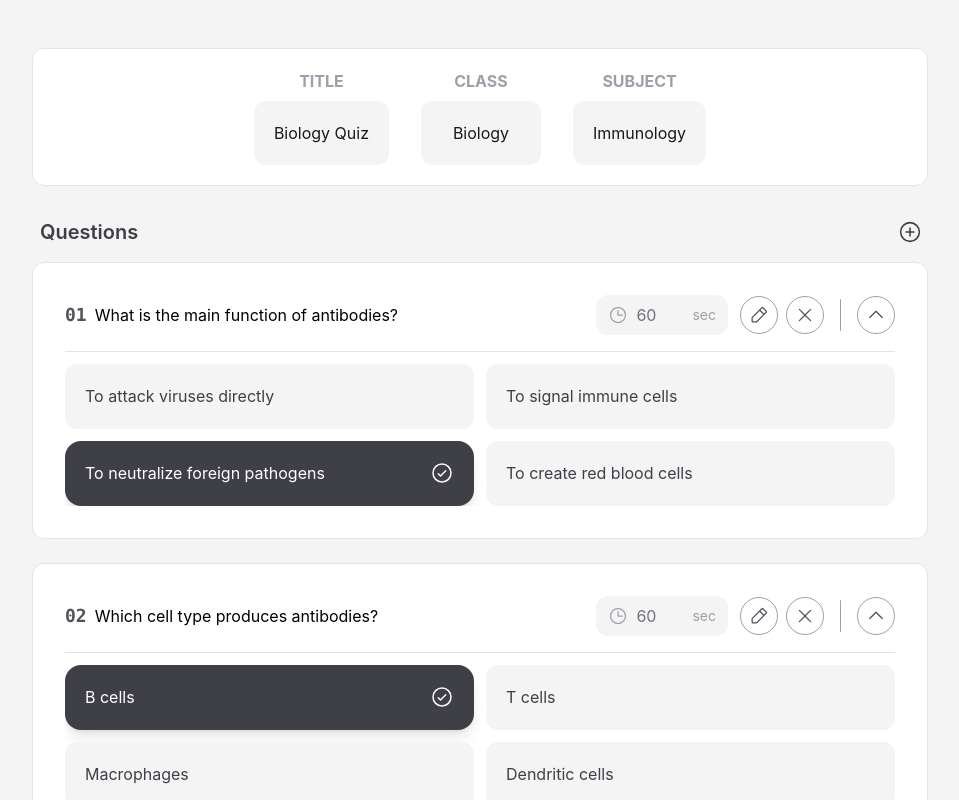
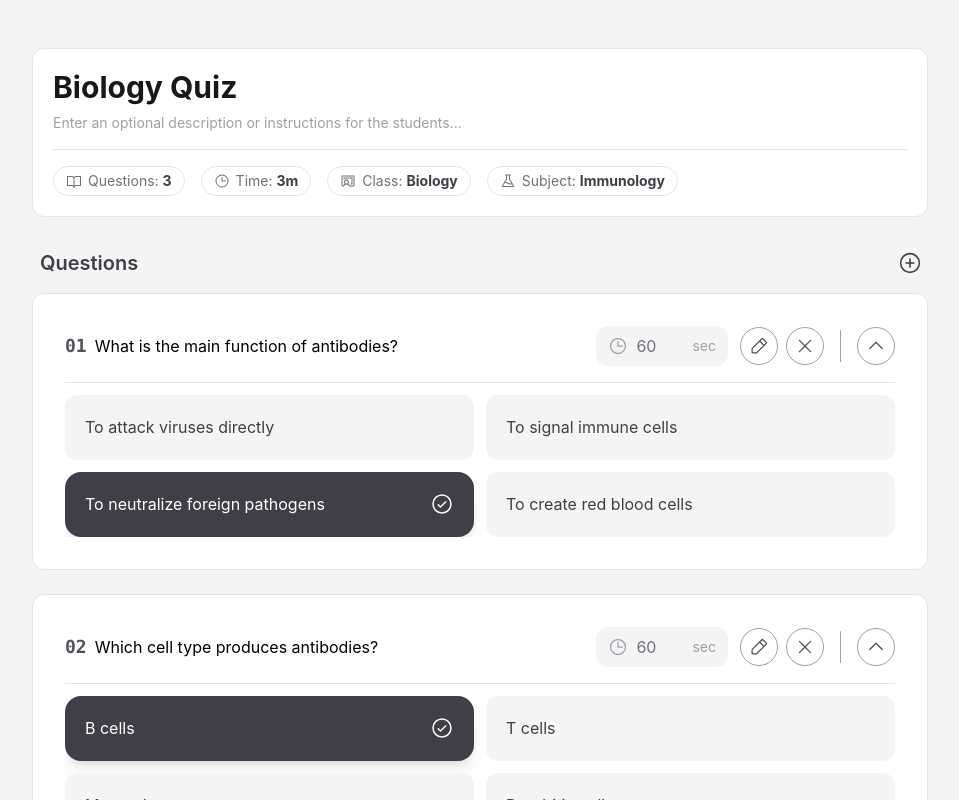
Before and after one commit to rabiibanine/quizlive, a React (Vite) app: page /quiz-editor in a window 1280 px wide. Shown: the top 800 px of the page, without its empty margins (160-1119 px from the left). Built offline with nearby package versions, Linux system fonts and the light colour scheme.

Commit message:
feat: redesign header card

```diff
--- a/src/pages/QuizEditorPage.tsx
+++ b/src/pages/QuizEditorPage.tsx
@@ -1,5 +1,9 @@
 import Card from "@/components/Card";
 import QuestionCardList from "@/components/QuestionCardList";
+
+import { BookOpenIcon, ClockIcon, ChalkboardTeacherIcon, FlaskIcon } from "@phosphor-icons/react";
+
+import { useMemo } from "react";
 
 const quiz = {
   quizInfo: { title: "Biology Quiz", class: "Biology", subject: "Immunology" },
@@ -34,32 +38,90 @@ const quiz = {
 };
 
 export default function QuizEditorPage() {
+  const { quizInfo } = quiz;
+  const totalSeconds = useMemo(() => {
+    return quiz.quizQuestions.reduce((acc, q) => acc + q.time, 0);
+  }, [quiz.quizQuestions]);
+
+  const totalTime = useMemo(() => {
+    const minutes = Math.floor(totalSeconds / 60);
+    const seconds = totalSeconds % 60;
+    return minutes > 0 ? `${minutes}m ${seconds > 0 ? `${seconds}s` : ""}` : `${seconds}s`;
+  }, [totalSeconds]);
+
+  const questionCount = useMemo(() => {
+    return quiz.quizQuestions.length;
+  }, [quiz.quizQuestions]);
+
   return (
     <div className="min-h-screen bg-zinc-100 flex justify-center py-12 px-12 md:px-36">
       <div className="w-full max-w-4xl">
         {/* Quiz Information */}
-        <Card
-          variant="outline"
-          fullWidth
-          padding="md"
-          className="flex self-start justify-center gap-8 flex-col sm:flex-row"
-        >
-          {Object.entries(quiz.quizInfo)
-            .filter(([key]) => key !== "questions")
-            .map(([key, value]) => {
-              return (
-                <div key={key} className="flex items-center flex-col gap-2">
-                  <p className="text-zinc-400">
-                    <strong>{key.toUpperCase()}</strong>
-                  </p>
-                  <Card className="bg-zinc-100 self-stretch min-w-30 transition-all hover:bg-zinc-200">
-                    <p className="text-center text-zinc-900">{value}</p>
-                  </Card>
-                </div>
-              );
-            })}
+        {/* <Card */}
+        {/*   variant="outline" */}
+        {/*   fullWidth */}
+        {/*   padding="md" */}
+        {/*   className="flex self-start justify-center gap-8 flex-col sm:flex-row" */}
+        {/* > */}
+        {/*   {Object.entries(quiz.quizInfo) */}
+        {/*     .filter(([key]) => key !== "questions") */}
+        {/*     .map(([key, value]) => { */}
+        {/*       return ( */}
+        {/*         <div key={key} className="flex items-center flex-col gap-2"> */}
+        {/*           <p className="text-zinc-400"> */}
+        {/*             <strong>{key.toUpperCase()}</strong> */}
+        {/*           </p> */}
+        {/*           <Card className="bg-zinc-100 self-stretch min-w-30 transition-all hover:bg-zinc-200"> */}
+        {/*             <p className="text-center text-zinc-900">{value}</p> */}
+        {/*           </Card> */}
+        {/*         </div> */}
+        {/*       ); */}
+        {/*     })} */}
+        {/* </Card> */}
+        <Card variant="outline" fullWidth padding="md" className="flex flex-col gap-4">
+          {/* Title and description */}
+          <div className="flex flex-col gap-2">
+            <h1 className="text-3xl font-bold text-zinc-900">{quizInfo.title}</h1>
+            <p className="text-zinc-400 text-sm">
+              Enter an optional description or instructions for the students...
+            </p>
+          </div>
+
+          <hr className="border-zinc-200" />
+
+          {/* Metadata row */}
+          <div className="flex flex-wrap items-center gap-4">
+            <div className="flex items-center gap-1.5 text-sm text-zinc-500 border border-zinc-200 rounded-full px-3 py-1">
+              <BookOpenIcon size={16} />
+              <span>
+                Questions: <strong className="text-zinc-700">{questionCount}</strong>
+              </span>
+            </div>
+
+            <div className="flex items-center gap-1.5 text-sm text-zinc-500 border border-zinc-200 rounded-full px-3 py-1">
+              <ClockIcon size={16} />
+              <span>
+                Time: <strong className="text-zinc-700">{totalTime}</strong>
+              </span>
+            </div>
+
+            <div className="flex items-center gap-1.5 text-sm text-zinc-500 border border-zinc-200 rounded-full px-3 py-1">
+              <ChalkboardTeacherIcon size={16} />
+              <span>
+                Class: <strong className="text-zinc-700">{quizInfo.class}</strong>
+              </span>
+            </div>
+
+            <div className="flex items-center gap-1.5 text-sm text-zinc-500 border border-zinc-200 rounded-full px-3 py-1">
+              <FlaskIcon size={16} />
+              <span>
+                Subject: <strong className="text-zinc-700">{quizInfo.subject}</strong>
+              </span>
+            </div>
+          </div>
         </Card>
 
+        {/* Question List */}
         <QuestionCardList quizQuestions={quiz.quizQuestions}></QuestionCardList>
       </div>
     </div>
```
